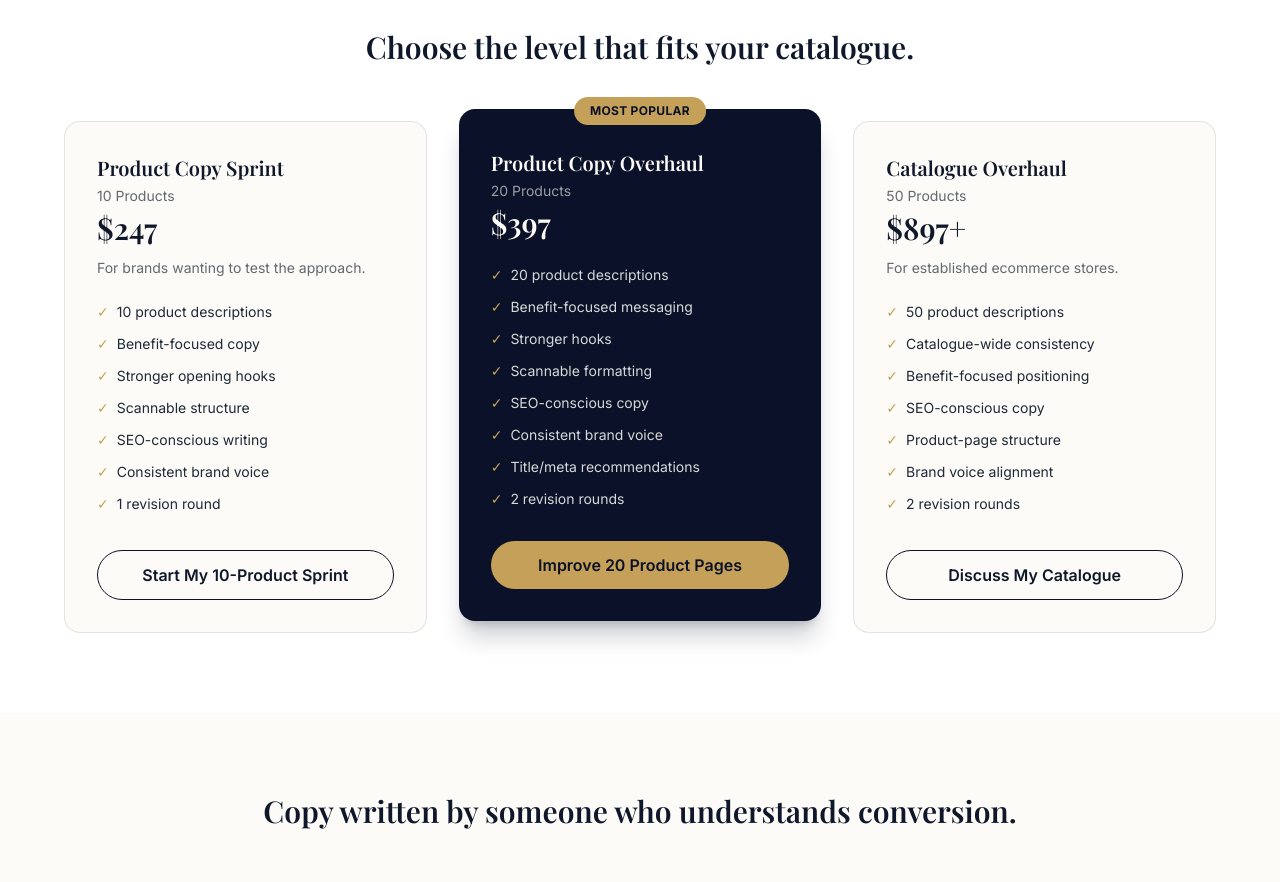
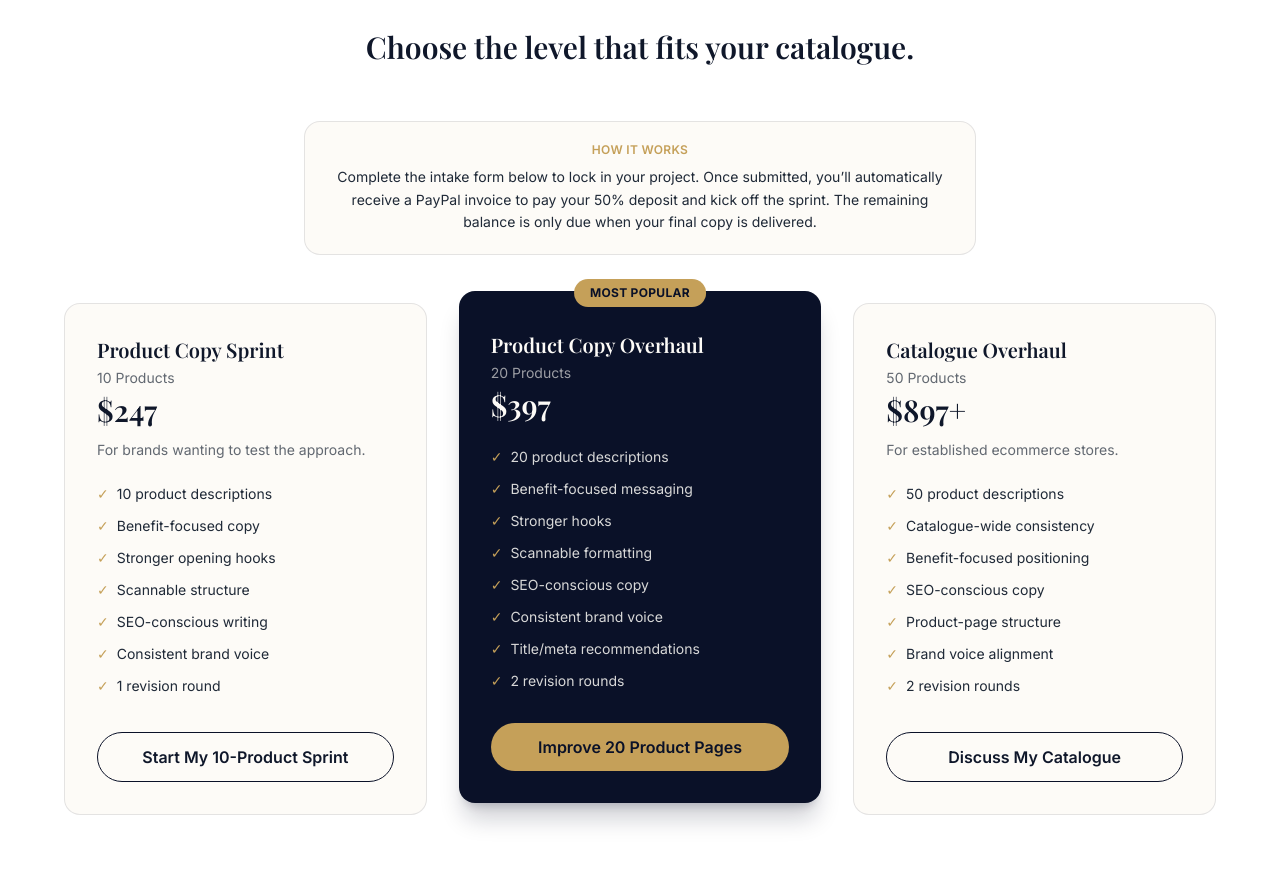
Before and after one commit to rynopro/ryno-croft-landing, a plain HTML site: page product-copy.html in a window 1280 px wide. Shown: the part 4200-5082 px from the top of the page. Drawn offline with nearby package versions, Linux system fonts and the light colour scheme; a script that the page names is missing; a web font is replaced by a local one.

Commit message:
Add PayPal deposit disclaimer to product-copy packages section
Explains the 50% deposit / 50% on delivery flow before the package
buttons, and updates the Tally-link config comment to reflect the
Zapier/Make PayPal Invoice automation (replacing the earlier plan
of a Tally-native redirect to PayPal).

```diff
--- a/product-copy.html
+++ b/product-copy.html
@@ -260,6 +260,13 @@
       <h2 class="font-serif text-2xl sm:text-3xl font-semibold text-charcoal">Choose the level that fits your catalogue.</h2>
     </div>
 
+    <div class="max-w-2xl mx-auto text-center mb-12 bg-cream border border-navy/10 rounded-2xl px-6 py-5">
+      <p class="text-xs font-semibold uppercase tracking-wide text-gold mb-2">How it works</p>
+      <p class="text-sm text-slate leading-relaxed">
+        Complete the intake form below to lock in your project. Once submitted, you&rsquo;ll automatically receive a PayPal invoice to pay your 50% deposit and kick off the sprint. The remaining balance is only due when your final copy is delivered.
+      </p>
+    </div>
+
     <div class="max-w-6xl mx-auto grid md:grid-cols-3 gap-8 items-stretch">
 
       <!-- Package 1 -->
@@ -443,9 +450,11 @@
     // ======================================================================
     // CONFIG — Tally form links for the two fixed-scope packages.
     // Flow: visitor clicks the package button -> lands on your Tally form
-    // (collects their details/product URLs) -> the form itself redirects
-    // to PayPal for payment once you set that up inside Tally's own
-    // "redirect on submit" setting.
+    // (collects their details/product URLs) -> submission triggers a
+    // Zapier/Make automation that generates a PayPal Invoice for the full
+    // package amount with a 50% minimum deposit, and emails it to the
+    // client. The remaining 50% is collected on the same invoice at
+    // delivery. See the Zapier/Make blueprint doc for the automation setup.
     // Replace these two placeholder URLs with your real Tally form links
     // once they're built — until then, these buttons won't go anywhere real.
     // ======================================================================
```
